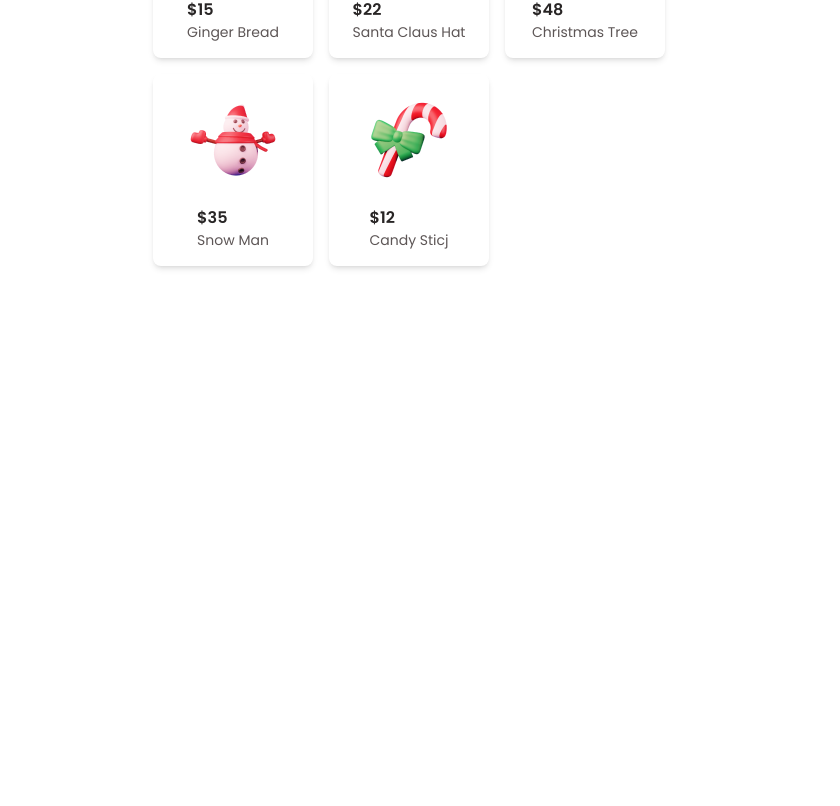
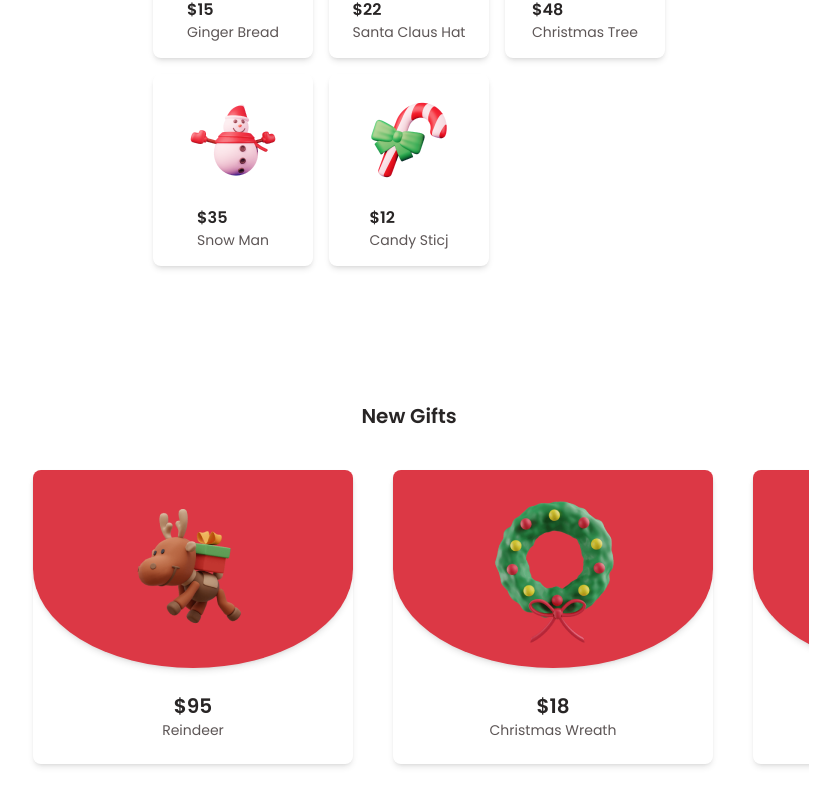
Before and after one commit to Jhoneric12/merry-mingle, a React (Vite) app: page / in a window 1280 px wide. Shown: the part 2122-2928 px from the top of the page, without its empty margins (231-1071 px from the left). Before the commit the page ends 2428 px from the top, so only its background shows below. Built offline with nearby package versions, Linux system fonts and the light colour scheme.

Commit message:
added new gifts section

```diff
--- a/src/App.jsx
+++ b/src/App.jsx
@@ -6,6 +6,7 @@ import Hero from './components/Hero'
 import Giving from './components/Giving'
 import Celebrate from './components/Celebrate'
 import Share from './components/Share'
+import NewGifts from './components/NewGifts'
 import useDarkMode from './Hooks/useDarkMode'
 
 function App() {
@@ -29,6 +30,7 @@ function App() {
         <Giving/>
         <Celebrate/>
         <Share/>
+        <NewGifts/>
       </div>
     </div>
   )
--- /dev/null
+++ b/src/Data/NewGift.js
@@ -0,0 +1,41 @@
+import Reindeer from '../assets/Reindeer.png'
+import ChristmasWreath from '../assets/christmas-wreath.png'
+
+export const Newgifts = [
+    {
+        id: 1,
+        name: 'Reindeer',
+        price: 95,
+        image: Reindeer
+    },
+    {
+        id: 2,
+        name: 'Christmas Wreath',
+        price: 18,
+        image: ChristmasWreath
+    },
+    {
+        id: 3,
+        name: 'Christmas Wreath',
+        price: 18,
+        image: ChristmasWreath
+    },
+    {
+        id: 4,
+        name: 'Christmas Wreath',
+        price: 18,
+        image: ChristmasWreath
+    },
+    {
+        id: 5,
+        name: 'Christmas Wreath',
+        price: 18,
+        image: ChristmasWreath
+    },
+    {
+        id: 6,
+        name: 'Christmas Wreath',
+        price: 18,
+        image: ChristmasWreath
+    },
+];
--- /dev/null
+++ b/src/components/NewGifts.jsx
@@ -0,0 +1,27 @@
+import React from 'react'
+import SectionTitle from './SectionTitle'
+import { Newgifts } from '../Data/NewGift'
+import '../styles/utils.css'
+
+function NewGifts() {
+  return (
+    <div className='py-24 md:px-30 lg:px-60'>
+        <SectionTitle title={'New Gifts'}/>
+        <div className='card-wrapper py-10 flex justify-around items-center overflow-x-auto gap-10 rounded-xl px-6'>
+            {
+                Newgifts.map(newgift => (
+                    <div key={newgift.id} className=' card shadow-md w-[20rem] rounded-lg text-center pb-6 shrink-0 h-auto'>
+                        <div className='bg-light-primary-color flex justify-center items-center rounded-b-[50%] rounded-lg shadow-md py-6 mb-6'>
+                            <img src={newgift.image} alt="" />
+                        </div>
+                        <h1 className='text-light-title-color dark:text-dark-title-color font-semibold text-xl mt-auto'>${newgift.price}</h1>
+                        <p className='text-light-text-color text-sm'>{newgift.name}</p>
+                    </div>
+                ))
+            }
+        </div>
+    </div>
+  )
+}
+
+export default NewGifts
--- /dev/null
+++ b/src/styles/utils.css
@@ -0,0 +1,11 @@
+.card-wrapper::-webkit-scrollbar {
+    width: 0;
+}
+
+.card-wrapper {
+    flex-direction: row;
+}
+
+.newgift-container::-webkit-scrollbar {
+    width: 0;
+}
```
Also changed, not shown: src/assets/Reindeer.png (added), src/assets/christmas-wreath.png (added).
